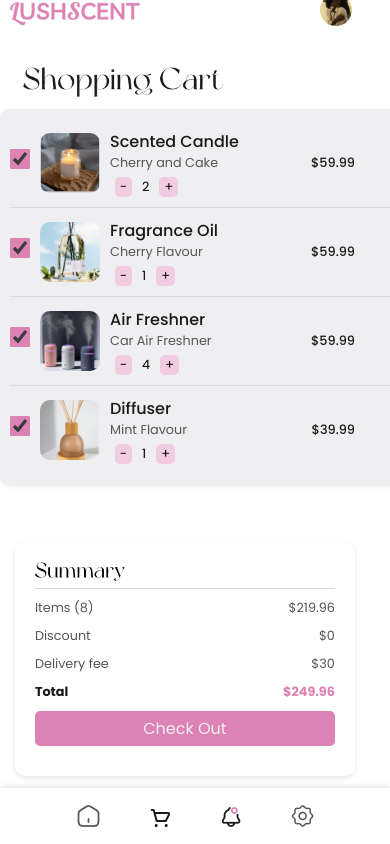
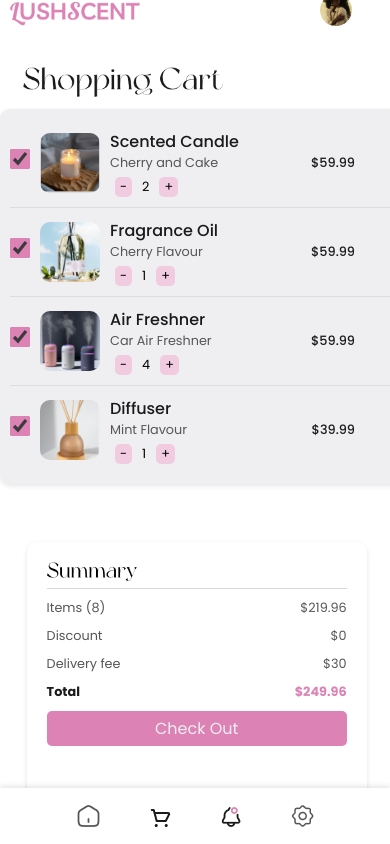
Before and after one commit to OlamideLanre/LushScent, a React (Vite) app: page /cart in a window 390 px wide. Built offline with nearby package versions, Linux system fonts and the light colour scheme.

Commit message:
adjustments2

```diff
--- a/src/index.css
+++ b/src/index.css
@@ -97,9 +97,9 @@
     }
     .summary-container {
         background-color: white;
-        right: 9%;
+        right: 6%;
         top: 520px;
-        padding-bottom: 30px;
+        padding-bottom: 70px;
         clear: both;
         /* display: none; */
     }
@@ -157,6 +157,7 @@
     }
     .form-container{
         padding-left: 0%;
+        margin-left: 10px;
         /* margin-bottom: 20px; */
     }
     .input-group-short{
```
